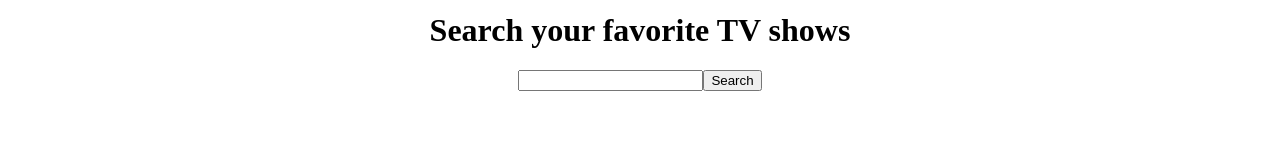
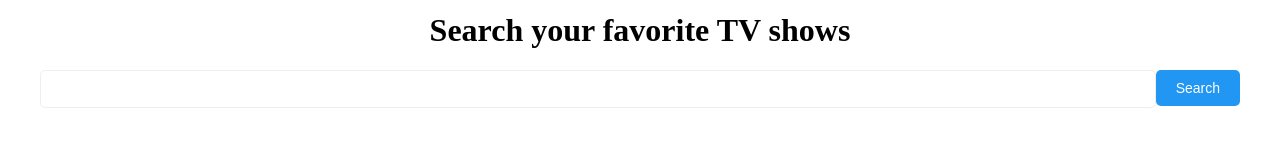
Before and after one commit to jehupacheco/nextjs-spike, a Next.js app: page / in a window 1280 px wide. Shown: the part 162-308 px from the top of the page. Built offline with nearby package versions, Linux system fonts and the light colour scheme; a small style sheet from the web is missing; a web font is replaced by a local one.

Commit message:
Styling components

```diff
--- /dev/null
+++ b/components/Common/Button.js
@@ -0,0 +1,13 @@
+import styled from 'styled-components';
+import colors from 'utils/colors';
+
+const Button = styled.button`
+  border: 0;
+  background-color: ${props => props.color || colors.blue};
+  border-radius: 5px;
+  color: ${props => props.textColor || colors.white};
+  font-size: 14px;
+  padding: 10px 20px;
+`;
+
+export default Button;
--- a/components/Common/Link.js
+++ b/components/Common/Link.js
@@ -5,23 +5,22 @@ import styled from 'styled-components';
 import colors from 'utils/colors';
 
 const StyledLink = styled.a`
-  color: ${props => props.color};
+  color: ${colors.blue};
   cursor: pointer;
   text-decoration: none;
 
   &:visited {
-    color: ${props => props.color};
+    color: ${colors.blue};
   }
 `;
 
 const Link = ({
   children,
-  color,
   as: asUrl,
   href,
 }) => (
   <NextLink as={asUrl} href={href} passHref>
-    <StyledLink color={color}>
+    <StyledLink>
       {children}
     </StyledLink>
   </NextLink>
@@ -33,14 +32,12 @@ Link.propTypes = {
   children: PropTypes.node,
   as: PropTypes.string,
   href: PropTypes.string,
-  color: PropTypes.string,
 };
 
 Link.defaultProps = {
   children: [],
   as: '',
   href: '',
-  color: colors.blue,
 };
 
 export default Link;
--- /dev/null
+++ b/components/Form/Textfield.js
@@ -0,0 +1,13 @@
+import styled from 'styled-components';
+import colors from 'utils/colors';
+
+const Textfield = styled.input`
+  background-color: ${colors.white};
+  border: 1px solid ${colors.lightGrey};
+  ${props => props.rounded && 'border-radius: 5px;'}
+  font-size: 14px;
+  padding: 10px 20px;
+  width: ${props => props.width || '100'}%;
+`;
+
+export default Textfield;
--- a/components/Layout/Header/Item.js
+++ b/components/Layout/Header/Item.js
@@ -2,7 +2,7 @@ import styled from 'styled-components';
 import colors from 'utils/colors';
 
 const Item = styled.div`
-  color: white;
+  color: ${colors.white};
   font-size: 16px;
   padding: 40px 20px;
 
--- a/components/Layout/Header/index.js
+++ b/components/Layout/Header/index.js
@@ -1,6 +1,4 @@
 import React from 'react';
-import PropTypes from 'prop-types';
-import Head from 'next/head';
 import Link from 'components/Common/Link';
 import styled from 'styled-components';
 import Item from 'components/Layout/Header/Item';
@@ -19,22 +17,15 @@ const Logo = styled.img`
   width: 150px;
 `;
 
-const propTypes = {
-  title: PropTypes.string.isRequired,
-};
-
-const Header = ({ title }) => (
+const Header = () => (
   <Container>
-    <Head>
-      <title>{title}</title>
-    </Head>
     <Logo src="/static/img/logo.png" alt="tvmaze" />
-    <Link href="/" color={colors.white}>
+    <Link href="/">
       <Item>
         Home
       </Item>
     </Link>
-    <Link href="/about" color={colors.white}>
+    <Link href="/about">
       <Item>
         About
       </Item>
@@ -42,6 +33,4 @@ const Header = ({ title }) => (
   </Container>
 );
 
-Header.propTypes = propTypes;
-
 export default Header;
--- a/components/Layout/index.js
+++ b/components/Layout/index.js
@@ -1,6 +1,7 @@
 import React, { Fragment } from 'react';
 import PropTypes from 'prop-types';
 import Router from 'next/router';
+import Head from 'next/head';
 import NProgress from 'nprogress';
 import styled from 'styled-components';
 import Header from 'components/Layout/Header';
@@ -26,7 +27,10 @@ const Layout = ({ title, children }) => {
 
   return (
     <Fragment>
-      <Header title={title} />
+      <Head>
+        <title>{title}</title>
+      </Head>
+      <Header />
       <Body>
         {children}
       </Body>
--- a/pages/index.js
+++ b/pages/index.js
@@ -2,9 +2,16 @@ import React, { PureComponent } from 'react';
 import styled from 'styled-components';
 import Layout from 'components/Layout';
 import Link from 'components/Common/Link';
+import Button from 'components/Common/Button';
+import Textfield from 'components/Form/Textfield';
 
 const Container = styled.div`
   text-align: center;
+`;
+
+const Form = styled.form`
+  align-items: stretch;
+  display: flex;
 `;
 
 class Index extends PureComponent {
@@ -16,6 +23,11 @@ class Index extends PureComponent {
     this.setState({ searchValue: e.target.value });
   }
 
+  validateSubmit = (e) => {
+    console.log(e);
+    return !this.state.searchValue && e.preventDefault();
+  }
+
   render() {
     const {
       searchValue,
@@ -25,12 +37,12 @@ class Index extends PureComponent {
       <Layout title="Search TV Shows">
         <Container>
           <h1>Search your favorite TV shows</h1>
-          <form>
-            <input type="text" value={searchValue} onChange={this.updateSearchValue} />
+          <Form onSubmit={this.validateSubmit}>
+            <Textfield type="text" value={searchValue} onChange={this.updateSearchValue} rounded />
             <Link href={`/shows?name=${searchValue}`}>
-              <button>Search</button>
+              <Button type="submit">Search</Button>
             </Link>
-          </form>
+          </Form>
         </Container>
       </Layout>
     );
--- a/utils/colors.js
+++ b/utils/colors.js
@@ -2,4 +2,6 @@ export default {
   white: '#ffffff',
   blue: '#2196f3',
   darkenBlue: '#1e88e5',
+  grey: '#b0bec5',
+  lightGrey: '#eceff1',
 };
```
